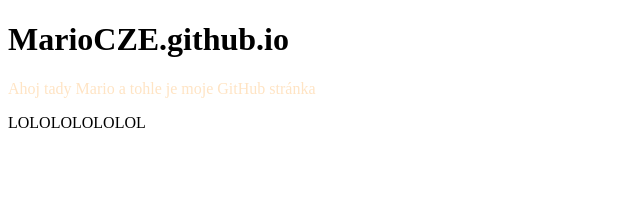
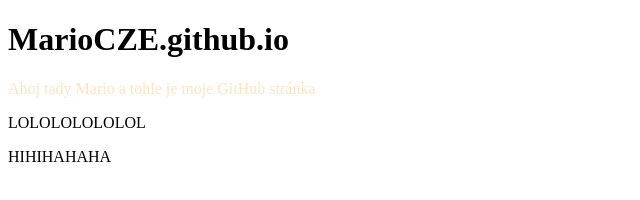
Before and after one commit to MarioCZE/MarioCZE.github.io, a plain HTML site: page index.html in a window 1280 px wide. Shown: the whole page, without its empty margins (0-640 px from the left). Drawn offline with Linux system fonts and the light colour scheme.

Commit message:
Update index.html

```diff
--- a/index.html
+++ b/index.html
@@ -9,5 +9,6 @@
     <h1>MarioCZE.github.io</h1>
     <p style="color:bisque;">Ahoj tady Mario a tohle je moje GitHub stránka</p>
     <p>LOLOLOLOLOLOL</p>
+    <p>HIHIHAHAHA</p>
 </body>
 </html>
```
